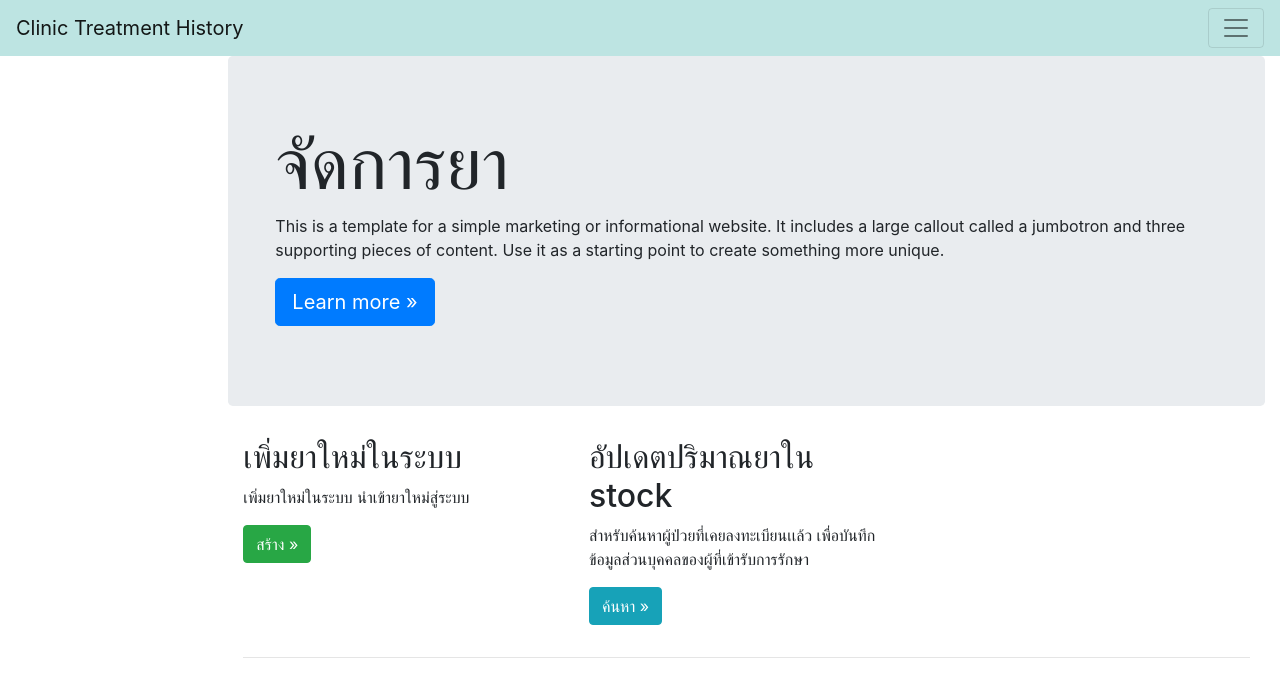
After one commit to sahussawud/Clinic-Management-Application, a Django app: page /medicine/ in a window 1280 px wide. The commit adds this page. Shown: the top 697 px of the page. Run offline with Django 3.2, Linux system fonts and the light colour scheme; some libraries are stand-ins or nearby versions.

Commit message:
make home_medicine
-link medicine related
-mute sidebar

```diff
--- /dev/null
+++ b/CTHS/Medicine/templates/Medicine/home_medicine.html
@@ -0,0 +1,42 @@
+{% extends "base.html" %}
+{% load static %}
+
+{% block scripts %}
+{% endblock %}
+
+{% block styles %}
+    {% endblock %}
+
+{% block content %}
+<main role="main" class="col-md-9 ml-sm-auto col-lg-10">
+    <div class="jumbotron">
+        <div class="container">
+          <h1 class="display-3">จัดการยา</h1>
+          <p>This is a template for a simple marketing or informational website. It includes a large callout called a jumbotron and three supporting pieces of content. Use it as a starting point to create something more unique.</p>
+          <p><a class="btn btn-primary btn-lg" href="#" role="button">Learn more »</a></p>
+        </div>
+      </div>
+      <div class="container">
+        <!-- Example row of columns -->
+        <div class="row">
+          <div class="col-md-4">
+            <h2>เพิ่มยาใหม่ในระบบ</h2>
+            <p>เพิ่มยาใหม่ในระบบ นำเข้ายาใหม่สู่ระบบ</p>
+            <p><a class="btn btn-success" href="{% url 'add_medicine'%}" role="button">สร้าง »</a></p>
+          </div>
+          <div class="col-md-4">
+            <h2>อัปเดตปริมาณยาใน stock</h2>
+            <p>สำหรับค้นหาผู้ป่วยที่เคยลงทะเบียนเเล้ว เพื่อบันทึกข้อมูลส่วนบุคคลของผู้ที่เข้ารับการรักษา</p>
+            <p><a class="btn btn-info" href="{% url 'update_medicine' %}" role="button">ค้นหา »</a></p>
+          </div>
+        </div>
+
+        <hr>
+
+      </div>
+</main>
+{% endblock %}
+
+{% block footer %}
+
+{% endblock %}
--- a/CTHS/Medicine/urls.py
+++ b/CTHS/Medicine/urls.py
@@ -3,6 +3,7 @@ from Medicine import views
 
 urlpatterns = [
     # path('', views.my_login, name = 'my_login'),
+    path('', views.home_medicine, name = 'home_medicine'),
     path('addmedicine/', views.add_medicine, name = 'add_medicine'),
     path('updatemedicine/', views.update_medicine, name = 'update_medicine'),
 ]
--- a/CTHS/Medicine/views.py
+++ b/CTHS/Medicine/views.py
@@ -3,5 +3,9 @@ from django.shortcuts import render
 # Create your views here.
 def add_medicine(request):
     return render(request, 'Medicine/add_medicine.html')
+
 def update_medicine(request):
     return render(request, 'Medicine/update_medicine.html')
+
+def home_medicine(request):
+    return render(request, 'Medicine/home_medicine.html')
--- a/CTHS/templates/sidebar.html
+++ b/CTHS/templates/sidebar.html
@@ -34,14 +34,14 @@
             </a>
           </li>
           <li class="nav-item">
-            <a class="nav-link disable" href="#" >
+            <a class="nav-link" href="{% url 'home_medicine' %}" >
               <svg xmlns="http://www.w3.org/2000/svg" width="24" height="24" viewBox="0 0 24 24" fill="none" stroke="currentColor" stroke-width="2" stroke-linecap="round" stroke-linejoin="round" class="feather feather-layers"><polygon points="12 2 2 7 12 12 22 7 12 2"></polygon><polyline points="2 17 12 22 22 17"></polyline><polyline points="2 12 12 17 22 12"></polyline></svg>
               Medicine
             </a>
           </li>
         </ul>
 
-        <h6 class="sidebar-heading d-flex justify-content-between align-items-center px-3 mt-4 mb-1 text-muted">
+        <!-- <h6 class="sidebar-heading d-flex justify-content-between align-items-center px-3 mt-4 mb-1 text-muted">
           <span>Saved reports</span>
           <a class="d-flex align-items-center text-muted" href="#">
             <svg xmlns="http://www.w3.org/2000/svg" width="24" height="24" viewBox="0 0 24 24" fill="none" stroke="currentColor" stroke-width="2" stroke-linecap="round" stroke-linejoin="round" class="feather feather-plus-circle"><circle cx="12" cy="12" r="10"></circle><line x1="12" y1="8" x2="12" y2="16"></line><line x1="8" y1="12" x2="16" y2="12"></line></svg>
@@ -72,6 +72,6 @@
               Year-end sale
             </a>
           </li>
-        </ul>
+        </ul> -->
       </div>
     </nav>
```
